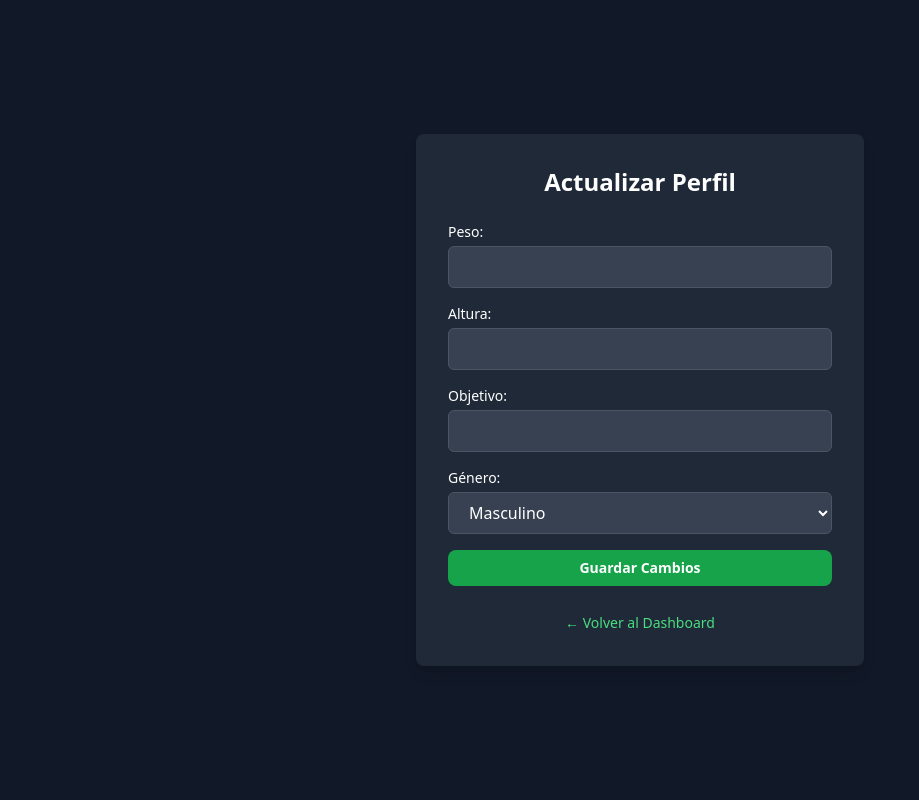
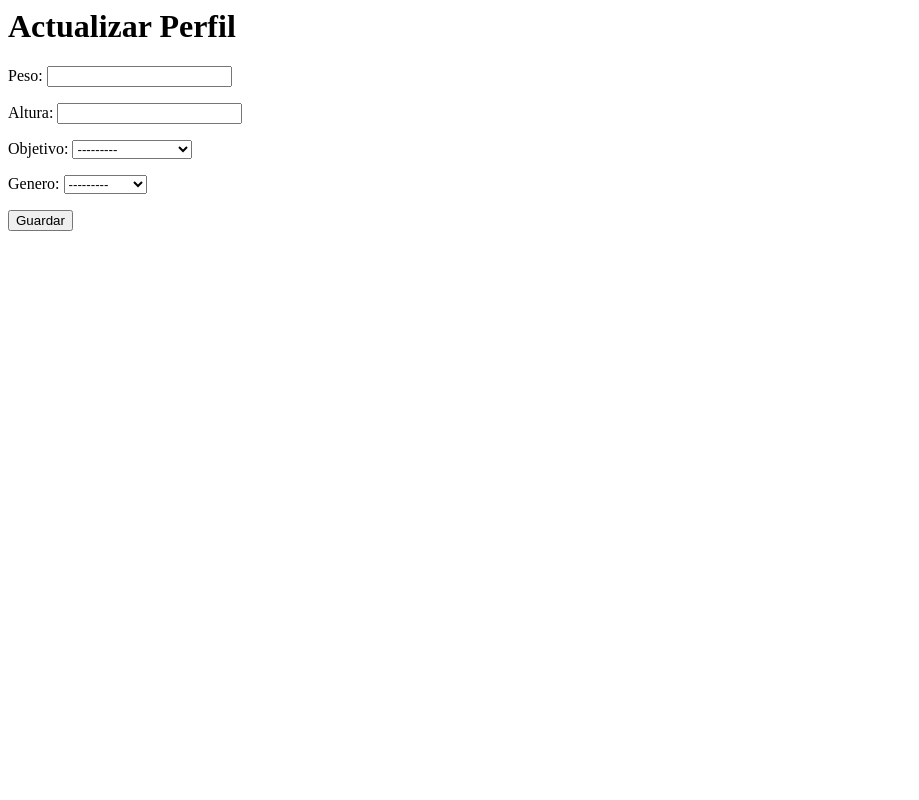
Before and after one commit to andresguaman0621/gym_project, a Django app: page /perfil/actualizar/ in a window 1280 px wide. Shown: the whole page, without its empty margins (0-919 px from the left). Run offline with Django 5.2, Linux system fonts and the light colour scheme; a user stored in the database is signed in; data comes from the database, SQL or seed files in the repository; both versions use the stored data as it was after the commit; some libraries are stand-ins or nearby versions.

Commit message:
actualizacion de actualizar

```diff
--- a/accounts/templates/accounts/actualizar_perfil.html
+++ b/accounts/templates/accounts/actualizar_perfil.html
@@ -1,97 +1,5 @@
-<!DOCTYPE html>
-<html lang="en">
-  <head>
-    <meta charset="UTF-8" />
-    <meta name="viewport" content="width=device-width, initial-scale=1.0" />
-    <title>Actualizar Perfil</title>
-    <script src="https://cdn.tailwindcss.com"></script>
-  </head>
-  <body
-    class="bg-gray-900 text-white min-h-screen flex items-center justify-center"
-  >
-    <div class="bg-gray-800 rounded-lg shadow-lg p-8 max-w-md w-full">
-      <!-- Header -->
-      <h1 class="text-2xl font-bold text-center mb-6">Actualizar Perfil</h1>
-
-      <!-- Formulario -->
-      <form method="post" class="space-y-4">
-        {% csrf_token %}
-        <!-- Peso -->
-        <div>
-          <label for="peso" class="block text-sm font-medium mb-1">Peso:</label>
-          <input
-            type="number"
-            id="peso"
-            name="peso"
-            class="w-full bg-gray-700 text-white border border-gray-600 rounded-md px-4 py-2 focus:ring-2 focus:ring-green-500 focus:outline-none"
-            required
-          />
-        </div>
-
-        <!-- Altura -->
-        <div>
-          <label for="altura" class="block text-sm font-medium mb-1"
-            >Altura:</label
-          >
-          <input
-            type="number"
-            id="altura"
-            name="altura"
-            class="w-full bg-gray-700 text-white border border-gray-600 rounded-md px-4 py-2 focus:ring-2 focus:ring-green-500 focus:outline-none"
-            required
-          />
-        </div>
-
-        <!-- Objetivo -->
-        <div>
-          <label for="objetivo" class="block text-sm font-medium mb-1"
-            >Objetivo:</label
-          >
-          <input
-            type="text"
-            id="objetivo"
-            name="objetivo"
-            class="w-full bg-gray-700 text-white border border-gray-600 rounded-md px-4 py-2 focus:ring-2 focus:ring-green-500 focus:outline-none"
-            required
-          />
-        </div>
-
-        <!-- Género -->
-        <div>
-          <label for="genero" class="block text-sm font-medium mb-1"
-            >Género:</label
-          >
-          <select
-            id="genero"
-            name="genero"
-            class="w-full bg-gray-700 text-white border border-gray-600 rounded-md px-4 py-2 focus:ring-2 focus:ring-green-500 focus:outline-none"
-          >
-            <option value="masculino">Masculino</option>
-            <option value="femenino">Femenino</option>
-            <option value="otro">Otro</option>
-          </select>
-        </div>
-
-        <!-- Botón Guardar Cambios -->
-        <div class="text-center">
-          <button
-            type="submit"
-            class="w-full bg-green-600 hover:bg-green-500 text-white py-2 px-4 rounded-lg text-sm font-semibold"
-          >
-            Guardar Cambios
-          </button>
-        </div>
-      </form>
-
-      <!-- Enlace de Volver al Dashboard -->
-      <div class="mt-6 text-center">
-        <a
-          href="{% url 'client_dashboard' %}"
-          class="text-green-400 hover:text-green-300 text-sm font-medium"
-        >
-          ← Volver al Dashboard
-        </a>
-      </div>
-    </div>
-  </body>
-</html>
+<h1>Actualizar Perfil</h1>
+<form method="post">
+  {% csrf_token %} {{ form.as_p }}
+  <button type="submit">Guardar</button>
+</form>
--- a/accounts/templates/accounts/planalimentacion_list.html
+++ b/accounts/templates/accounts/planalimentacion_list.html
@@ -98,9 +98,9 @@
                   <li>
                     <span class="font-bold">Tipo:</span> {{ comida.tipo }},
                     <span class="font-bold">Nombre:</span> {{ comida.nombre }},
-                    <span class="font-bold">Cantidad:</span> {{ comida.cantidad
-                    }} {{ comida.unidad }},
-                    <span class="font-bold">Hora:</span> {{ comida.hora }}
+                    <span class="font-bold">Cantidad:</span> {{comida.cantidad}}
+                    {{ comida.unidad }},
+                    <span class="font-bold">Hora:</span> {{comida.hora}}
                   </li>
                   {% empty %}
                   <li>No hay comidas asignadas.</li>
--- a/accounts/views.py
+++ b/accounts/views.py
@@ -54,7 +54,7 @@ def admin_secret_key(request):
     if request.method == 'POST':
         form = SecretKeyForm(request.POST)
         if form.is_valid():
-            # Store validation status in the session
+
             request.session['admin_key_validated'] = True
             return redirect('admin_dashboard')
         else:
```
Also changed, not shown: accounts/scripts.py (added, +29 -0 lines), accounts/templates/accounts/comida_list.html (+0 -10 lines), db.sqlite3.
